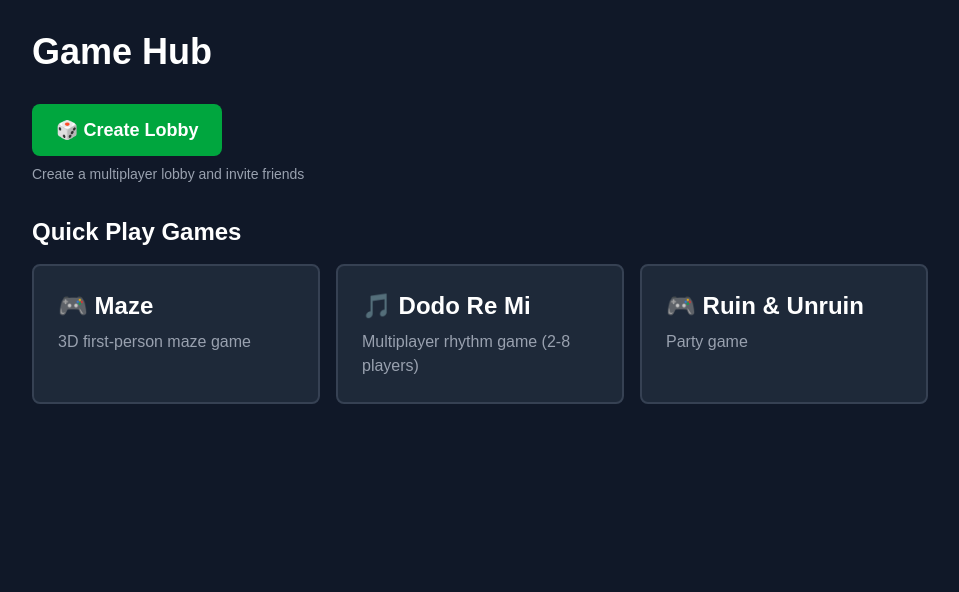
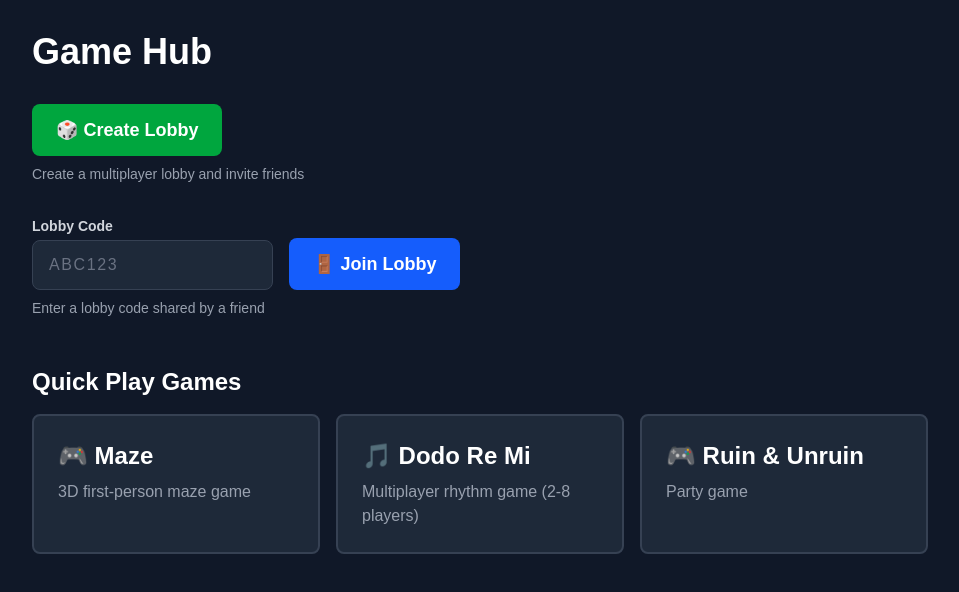
Before and after one commit to Chizza-Guild/gamehub, a Next.js app: page / in a window 1280 px wide. Shown: the top 592 px of the page, without its empty margins (0-959 px from the left). Built offline with nearby package versions, Linux system fonts and the light colour scheme; no server answers.

Commit message:
Add join lobby from code

```diff
--- a/src/app/page.tsx
+++ b/src/app/page.tsx
@@ -8,6 +8,18 @@ import { supabase } from "@/lib/supabase/client";
 export default function Home() {
 	const router = useRouter();
 	const [creating, setCreating] = useState(false);
+	const [joinCode, setJoinCode] = useState("");
+
+	function joinLobby() {
+		const code = joinCode.trim().toUpperCase();
+
+		if (!code) {
+			alert("Please enter a lobby code");
+			return;
+		}
+
+		router.push(`/lobby/${code}`);
+	}
 
 	async function createLobby() {
 		setCreating(true);
@@ -57,6 +69,37 @@ export default function Home() {
 				<p className="text-gray-400 text-sm mt-2">Create a multiplayer lobby and invite friends</p>
 			</div>
 
+			{/* Join Lobby */}
+			<div className="mb-12">
+				<div className="flex flex-col sm:flex-row gap-4 items-start sm:items-end">
+					<div>
+						<label className="block text-sm font-semibold mb-1 text-gray-300">
+							Lobby Code
+						</label>
+						<input
+							type="text"
+							value={joinCode}
+							onChange={(e) => setJoinCode(e.target.value)}
+							maxLength={6}
+							placeholder="ABC123"
+							className="px-4 py-3 rounded-lg bg-gray-800 border border-gray-700 text-white placeholder-gray-500 focus:outline-none focus:border-blue-500 uppercase tracking-widest"
+						/>
+					</div>
+
+					<button
+						onClick={joinLobby}
+						className="px-6 py-3 bg-blue-600 hover:bg-blue-700 rounded-lg font-bold text-lg transition"
+					>
+						🚪 Join Lobby
+					</button>
+				</div>
+
+				<p className="text-gray-400 text-sm mt-2">
+					Enter a lobby code shared by a friend
+				</p>
+			</div>
+
+
 			<h2 className="text-2xl font-bold mb-4">Quick Play Games</h2>
 			<div className="grid grid-cols-1 md:grid-cols-2 lg:grid-cols-3 gap-4 max-w-4xl">
 				<Link href="/games/maze" className="p-6 bg-gray-800 hover:bg-gray-700 rounded-lg border-2 border-gray-700 hover:border-blue-500 transition">
```
